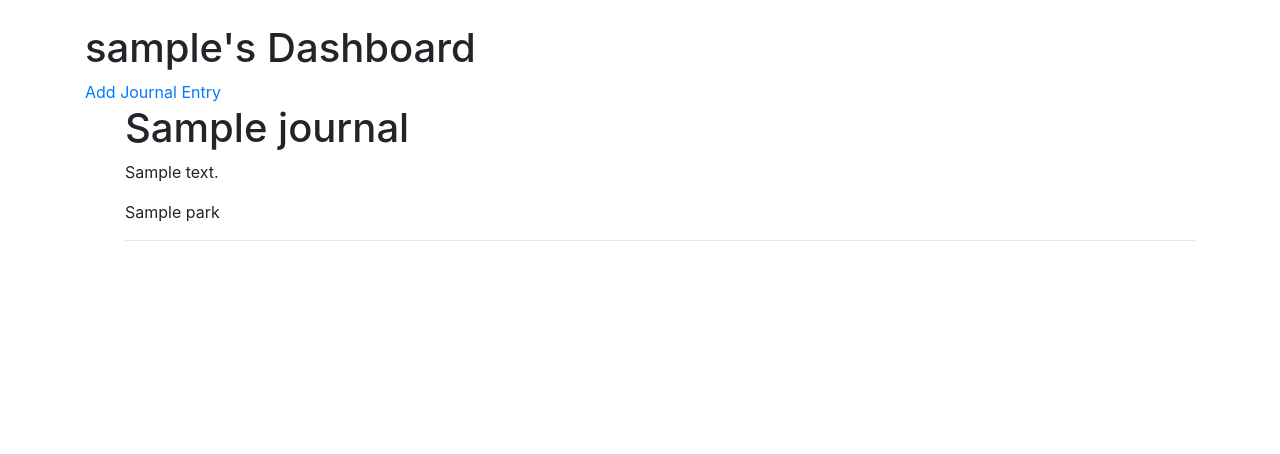
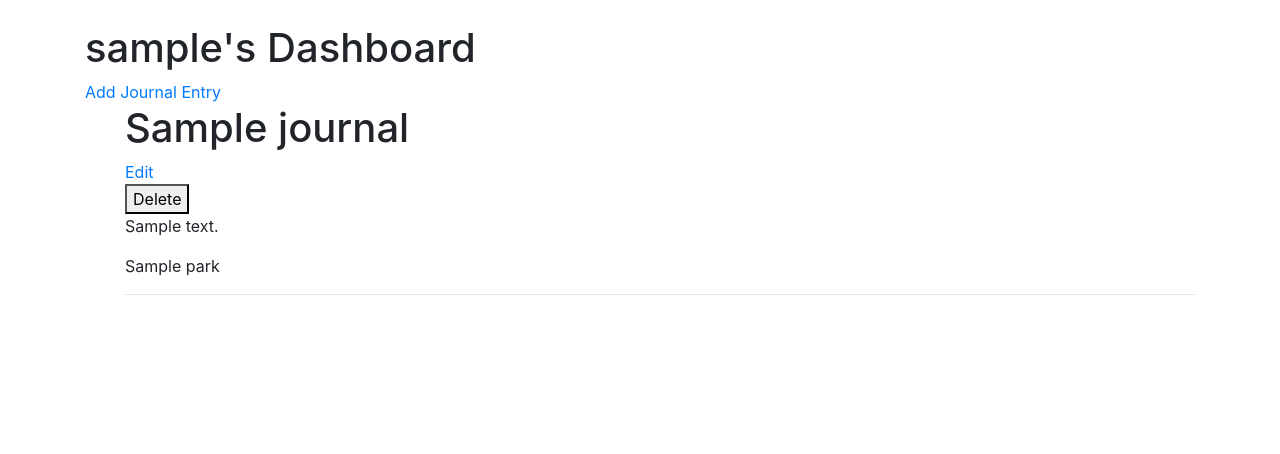
Before and after one commit to jake202020/goutdoors, a Flask app: a page that uses templates/user_dashboard.html in a window 1280 px wide. Shown: the part 56-510 px from the top of the page. Run offline with Flask 2, Linux system fonts and the light colour scheme; the visitor is signed in with stand-in values (Sample User, id 1); tables that the repository leaves empty hold one stand-in row (values such as "Sample post"); some libraries are stand-ins or nearby versions.

Commit message:
delete logged in user journal

```diff
--- a/app.py
+++ b/app.py
@@ -127,14 +127,14 @@ def login_form():
 def user_page(username):
     """Show logged in user page"""
 
-    if "username" in session:
+    if session["username"] == username:
         user = User.query.get_or_404(username)
 
         journals = Journal.query.filter(Journal.username == username).all()
 
         return render_template("user_dashboard.html", user=user, journals=journals)
 
-    flash("Need to be logged in first")
+    flash("Unauthorized")
     return redirect("/")
 
 @app.route("/users/<username>/journals/new", methods=["GET", "POST"])
@@ -149,31 +149,57 @@ def new_journal(username):
 
         user = User.query.get_or_404(username)
 
-        if form.validate_on_submit():
-            username = user.username
-            title = form.title.data
-            text = form.text.data
-            park_code = form.park_name.data
-            title_img_url = form.title_img_url.data
-            img_1_url = form.img_1_url.data
-            img_2_url = form.img_2_url.data
+        if session["username"] == username:
+            if form.validate_on_submit():
+                username = user.username
+                title = form.title.data
+                text = form.text.data
+                park_code = form.park_name.data
+                title_img_url = form.title_img_url.data
+                img_1_url = form.img_1_url.data
+                img_2_url = form.img_2_url.data
 
-            journal = Journal(username=username,
-                            title=title,
-                            text=text,
-                            park_code=park_code,
-                            title_img_url=title_img_url,
-                            img_1_url=img_1_url,
-                            img_2_url=img_2_url)
+                journal = Journal(username=username,
+                                title=title,
+                                text=text,
+                                park_code=park_code,
+                                title_img_url=title_img_url,
+                                img_1_url=img_1_url,
+                                img_2_url=img_2_url)
 
-            db.session.add(journal)
+                db.session.add(journal)
+                db.session.commit()
+
+                flash("Journal successfully created")
+                # on successful login, redirect to users page
+                return redirect(f"/users/{ user.username }")
+
+            return render_template("new_journal.html", form=form)
+
+        flash("Not your dashboard")
+        return redirect("/")
+
+    flash("Need to be logged in first")
+    return redirect("/")
+
+# @app.route("/users/<username>/journals/<int:journal_id>/edit", methods=["GET", "POST"])
+
+
+@app.route("/users/<username>/journals/<int:journal_id>/delete", methods=["POST"])
+def delete_journal_entry(username, journal_id):
+    """Delete a specific journal entry for a logged in user"""
+    if "username" in session:
+        user = User.query.get_or_404(username)
+        journal = Journal.query.get_or_404(journal_id)
+
+        if session["username"] == journal.username:
+            db.session.delete(journal)
             db.session.commit()
 
-            flash("Journal successfully created")
-            # on successful login, redirect to users page
-            return redirect(f"/users/{ user.username }")
+            return redirect(f"/users/{ username }")
 
-        return render_template("new_journal.html", form=form)
+        flash("Not your journal to delete")
+        return redirect("/")
 
     flash("Need to be logged in first")
     return redirect("/")
--- a/templates/user_dashboard.html
+++ b/templates/user_dashboard.html
@@ -8,6 +8,10 @@
 <ul>
     {% for journal in journals %}
     <h1>{{ journal.title }}</h1>
+    <a href="">Edit</a>
+    <form method="POST" action="/users/{{ user.username }}/journals/{{ journal.id }}/delete">
+        <button>Delete</button>
+    </form>
     <p>{{ journal.text }}</p>
     <p>{{ journal.park.name }}</p>
     <hr>
```
